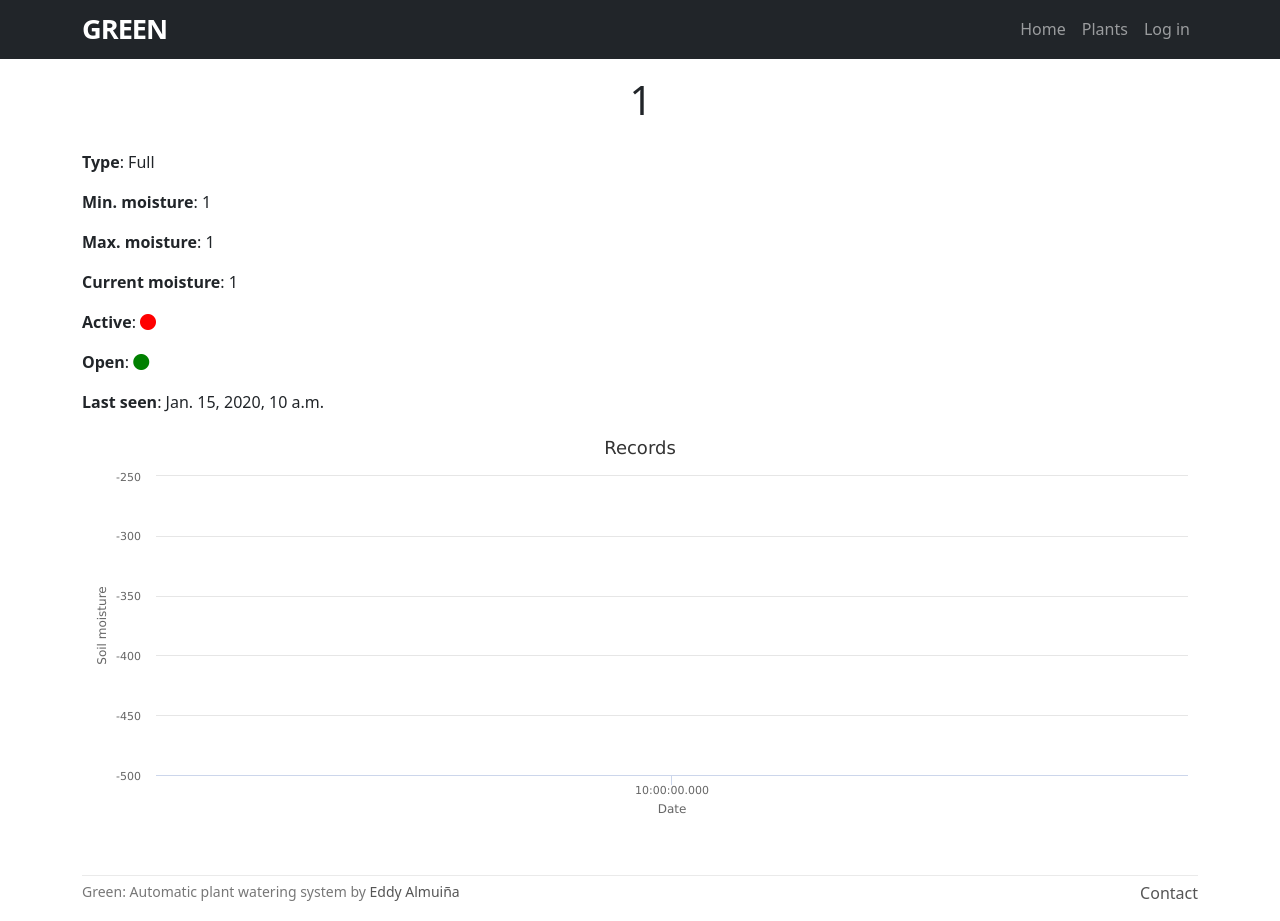
After one commit to ealmuina/green, a Django app: page /nodes/1/ in a window 1280 px wide. The commit adds this page. Run offline with Django 3.2, Linux system fonts and the light colour scheme; tables that the repository leaves empty hold one stand-in row (values such as "Sample post"); style sheets or scripts are compiled from the project's sources; some libraries are stand-ins or nearby versions.

Commit message:
Nodes list and detail views

```diff
--- a/static/scss/custom.scss
+++ b/static/scss/custom.scss
@@ -11,6 +11,10 @@ section {
 
 textarea {
   resize: vertical;
+}
+
+a {
+  text-decoration: none;
 }
 
 .center {
@@ -36,24 +40,17 @@ h1, h2, h3, h4, h5, h6 {
 }
 
 h1 {
-  font-size: 3em;
   letter-spacing: -2px;
   margin-bottom: 30px;
   text-align: center;
 }
 
 h2 {
-  font-size: 1.2em;
   letter-spacing: -1px;
   margin-bottom: 30px;
   text-align: center;
   font-weight: normal;
   color: #777;
-}
-
-p {
-  font-size: 1.1em;
-  line-height: 1.7em;
 }
 
 /* header */
@@ -79,7 +76,6 @@ footer {
 
   a {
     color: #555;
-    text-decoration: none;
 
     :hover {
       color: #222;
--- a/templates/_base.html
+++ b/templates/_base.html
@@ -30,7 +30,7 @@
                     <div class="collapse navbar-collapse" id="navbarCollapse">
                         <ul class="navbar-nav navbar-right">
                             <li class="nav-item"><a class="nav-link" href="#">Home</a></li>
-                            <li class="nav-item"><a class="nav-link" href="#">Plants</a></li>
+                            <li class="nav-item"><a class="nav-link" href="{% url 'node_list' %}">Plants</a></li>
                             <li class="nav-item"><a class="nav-link" href="#">Log in</a></li>
                         </ul>
                     </div>
@@ -57,5 +57,6 @@
                 integrity="sha384-ka7Sk0Gln4gmtz2MlQnikT1wXgYsOg+OMhuP+IlRH9sENBO0LRn5q+8nbTov4+1p"
                 crossorigin="anonymous"></script>
         <script src="https://code.highcharts.com/highcharts.js"></script>
+        {% block scripts %}{% endblock %}
     </body>
 </html>
--- /dev/null
+++ b/templates/node_detail.html
@@ -0,0 +1,58 @@
+{% extends '_base.html' %}
+
+{% block title %}{{ node.chip_id }}{% endblock %}
+
+{% block content %}
+    <h1>{{ node.chip_id }}</h1>
+
+    <p><b>Type</b>: {{ node.get_node_type_display }}</p>
+    <p><b>Min. moisture</b>: {{ node.min_moisture }}</p>
+    <p><b>Max. moisture</b>: {{ node.max_moisture }}</p>
+    <p><b>Current moisture</b>: {{ node.current_moisture }}</p>
+    <p><b>Active</b>: <i class="bi bi-circle-fill" style="color: {% if node.is_active %}green{% else %}red{% endif %}"></i></p>
+    <p><b>Open</b>: <i class="bi bi-circle-fill" style="color: {% if node.is_open %}green{% else %}red{% endif %}"></i></p>
+    <p><b>Last seen</b>: {{ node.last_seen }}</p>
+
+    <div id="records_chart" style="width:100%; height:400px;"></div>
+
+    {% block scripts %}
+        <script type="text/javascript">
+            document.addEventListener('DOMContentLoaded', function () {
+                const chart = Highcharts.chart('records_chart', {
+                    "title": {"text": "Records"},
+                    "legend": {"enabled": false},
+                    "xAxis": {"type": "datetime", "title": {"text": "Date"}},
+                    "yAxis": {
+                        "title": {"text": "Soil moisture"},
+                        "plotLines": [
+                            {
+                                "value": {{ node.max_moisture }},
+                                "color": "green",
+                                "dashStyle": "shortdash",
+                                "width": 2,
+                                "label": {"text": "Max. moisture"}
+                            },
+                            {
+                                "value": {{ node.min_moisture }},
+                                "color": "red",
+                                "dashStyle": "shortdash",
+                                "width": 2,
+                                "label": {"text": "Min. moisture"}
+                            }],
+                        "min": -500,
+                        "max": -250
+                    },
+                    "tooltip": {"enabled": true},
+                    "credits": {"enabled": false},
+                    "plotOptions": {"areaspline": {}},
+                    "chart": {"defaultSeriesType": "line", "renderTo": "records_chart"},
+                    "subtitle": {},
+                    "series": [{
+                        "name": {{ node.chip_id }},
+                        "data": {{ records }}
+                    }]
+                });
+            });
+        </script>
+    {% endblock %}
+{% endblock %}
--- a/web/models.py
+++ b/web/models.py
@@ -33,7 +33,7 @@ class Node(models.Model):
 
     @property
     def last_seen(self):
-        return self.records.values_list('created_at', flat=True).last()
+        return self.records.values_list('date', flat=True).last()
 
     @property
     def is_active(self):
--- a/web/urls.py
+++ b/web/urls.py
@@ -4,4 +4,6 @@ from web import views
 
 urlpatterns = [
     path('', views.index, name='index'),
+    path('nodes/', views.NodeListView.as_view(), name='node_list'),
+    path('nodes/<int:pk>/', views.NodeDetailView.as_view(), name='node_detail'),
 ]
--- a/web/views.py
+++ b/web/views.py
@@ -1,5 +1,31 @@
 from django.shortcuts import render
+from django.views.generic import ListView, DetailView
+
+from web.models import Node
 
 
 def index(request):
     return render(request, 'index.html')
+
+
+class NodeListView(ListView):
+    model = Node
+    template_name = 'node_list.html'
+
+
+class NodeDetailView(DetailView):
+    model = Node
+    template_name = 'node_detail.html'
+    context_object_name = 'node'
+
+    def get_context_data(self, **kwargs):
+        # Call the base implementation first to get a context
+        context = super().get_context_data(**kwargs)
+
+        # Add records
+        context['records'] = list(map(
+            lambda record: [record[0].timestamp() * 1000, record[1]],
+            self.object.records.values_list('date', 'moisture')
+        ))
+
+        return context
```
Also changed, not shown: templates/node_list.html (added, +36 -0 lines), 1 other file.
